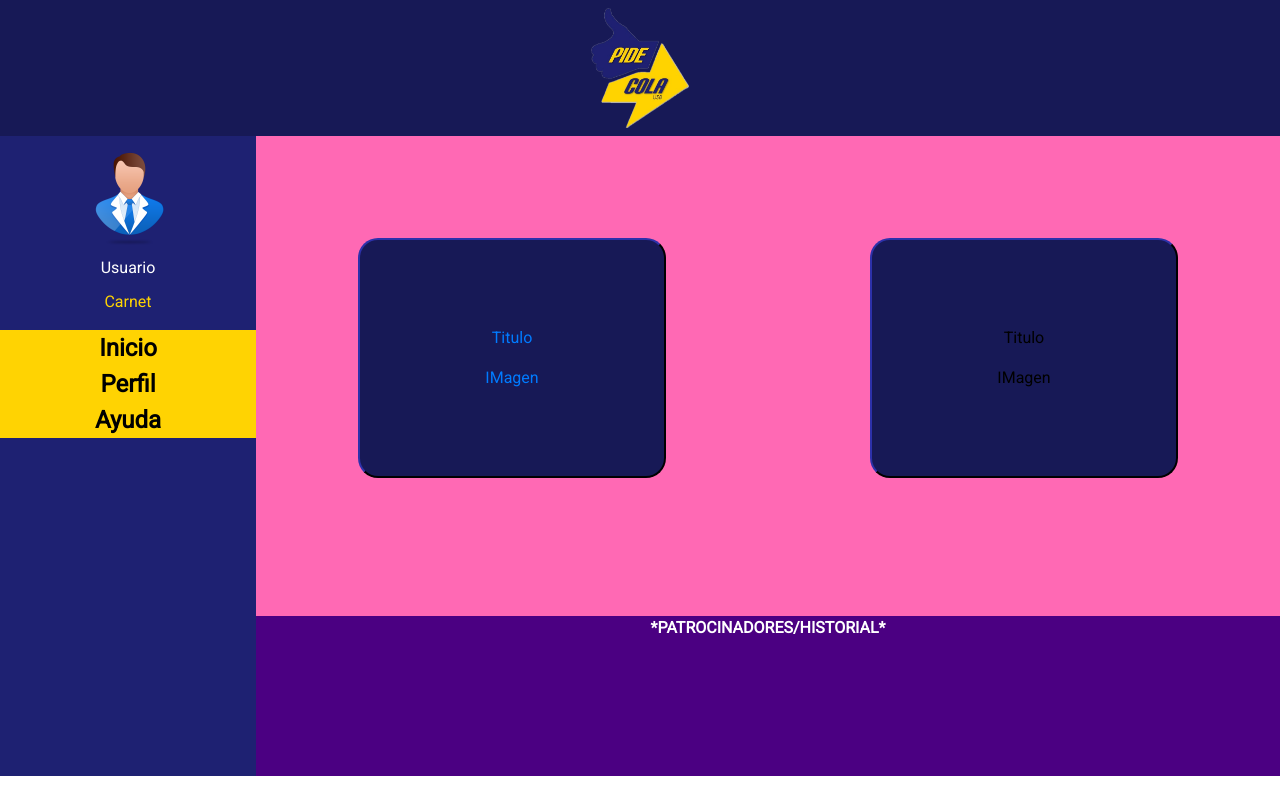
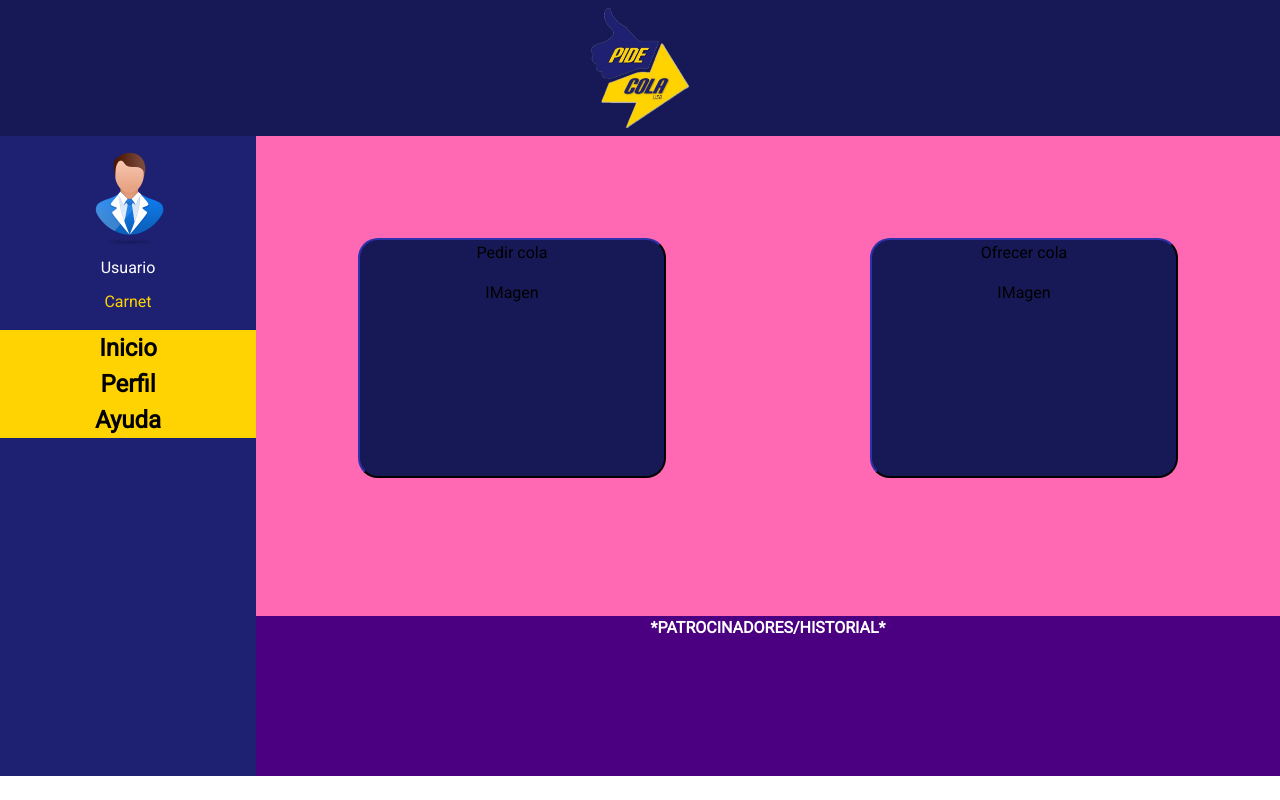
Before and after one commit to gnus19/pidecola3.0-front, a React (Create React App) app: page /home in a window 1280 px wide. Built offline with nearby package versions, Linux system fonts and the light colour scheme.

Commit message:
login por defecto y rujate en home

```diff
--- a/src/App.js
+++ b/src/App.js
@@ -1,5 +1,5 @@
 import React from "react";
-import { BrowserRouter as Router, Route, Switch } from "react-router-dom";
+import { BrowserRouter as Router, Route, Switch, Redirect } from "react-router-dom";
 
 import "./assets/css/App.css";
 import SignPage from "./containers/SignPage";
@@ -20,7 +20,8 @@ function App() {
             path="/register"
             render={props => <SignPage {...props} />}
           />
-          <Route exact path="/home" render={props => <HomePage {...props} />} />
+          <Route path="/home" render={props => <HomePage {...props} />} />
+          <Redirect exact from="/" to="/login" />
         </Switch>
       </div>
     </Router>
--- a/src/components/offer-request-ride/OfferRequestRide.jsx
+++ b/src/components/offer-request-ride/OfferRequestRide.jsx
@@ -1,54 +1,60 @@
-import React, { Component } from "react";
+import React from "react";
 import {
-  BrowserRouter as Router,
   Route,
-  Link,
-  Switch
+  Switch,
+  useHistory
 } from "react-router-dom";
 import "./OfferRequestRide.css";
-import routesList from "../routes-list/routesList";
+import RoutesList from "../routes-list/RoutesList";
 
-class OfferRequestRide extends Component {
-  constructor(props) {
-    super(props)
-
-    this.state = {
-
+function OfferRequestRide(props) {
+  let history = useHistory();
+  const goTo = (opcion) => {
+    if (opcion === 'pedir') {
+      history.push(`${props.match.url}/pedir`);
     }
+    else {
+      history.push(`${props.match.url}/ofrecer`);
     }
-
-
-  render() {
-    console.log(this.props.match.url);
+  };
+  // console.log(props);
 
 	return (
     <div className="OfferRequestRide">
+    <Switch>
+      <Route exact path={`${props.match.url}`} render={props =>
+        <React.Fragment>
         <div className="OfferRequest">
-          <button className="RequestButton">
-            <Link to={`${this.props.match.url}/routes`}>
+          <button className="RequestButton" onClick={() => { goTo('pedir') }}>
+            <div style={{ height: '100%' }}>
               <div>
-                <p>Titulo</p>
+                <p>Pedir cola</p>
               </div>
               <div>
                 IMagen
               </div>
-            </Link>
+            </div>
           </button>
-          <button className="OfferButton">
+          <button className="OfferButton" onClick={() => { goTo("ofrecer") }}>
+            <div style={{ height: '100%' }}>
               <div>
-              <p>Titulo</p>
+                <p>Ofrecer cola</p>
               </div>
               <div>
                 IMagen
+              </div>
             </div>
           </button>
         </div>
         <div className="RideLog" style={{ color: "white", fontWeight: "bold" }}>
           *PATROCINADORES/HISTORIAL*
         </div>
+        </React.Fragment>
+      } />
+      <Route exact path={`${props.match.url}/:accion`} render={props => <RoutesList {...props} />} />
+    </Switch>
     </div>
-    );
-  }
+	)
 }
 
-export default OfferRequestRide;
+export default OfferRequestRide
--- /dev/null
+++ b/src/components/routes-list/RoutesList.jsx
@@ -0,0 +1,13 @@
+import React from 'react'
+
+function RoutesList({ match: { url, params } }) {
+	console.log(`URL: ${url} - Params: ${params.accion}`);
+
+	return (
+		<div>
+			Routes {params.accion}
+		</div>
+	)
+}
+
+export default RoutesList
--- a/src/components/routes-list/routesList.jsx
+++ /dev/null
@@ -1,13 +0,0 @@
-import React from 'react'
-
-function routesList({ match: { url } }) {
-	console.log(url);
-
-	return (
-		<div>
-			Routes
-		</div>
-	)
-}
-
-export default routesList
```
Also changed, not shown: src/components/offer-request-ride/bla.jsx (added, +11 -0 lines). Lines whose indentation alone changed are shown as unchanged.
